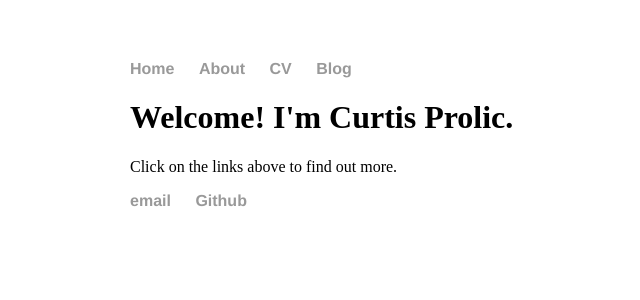
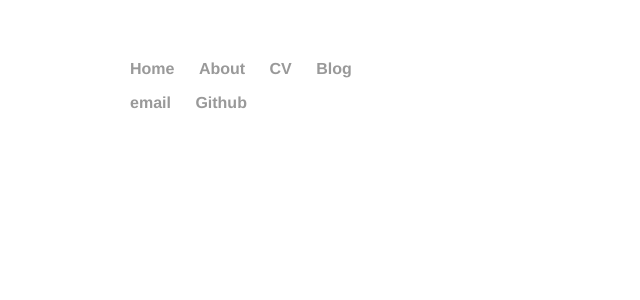
Before and after one commit to cprolic18/cprolic18.github.io, a Jekyll site: the page built from index.html, in a window 1280 px wide. Shown: the top 300 px of the page, without its empty margins (62-702 px from the left). Built offline with Jekyll 4.4.1, drawn with Linux system fonts in a browser that asks for light colours.

Commit message:
Create index.html

```diff
--- a/index.html
+++ b/index.html
@@ -2,7 +2,7 @@
 layout: default
 title: Curtis Prolic
 ---
-<link rel="stylesheet" type="text/css" href="/css/main.css">
+<!--<link rel="stylesheet" type="text/css" href="/css/main.css">
 <div class="blurb">
 	<h1>Welcome! I'm Curtis Prolic.</h1>
 	<p> Click on the links above to find out more.</p>
```
